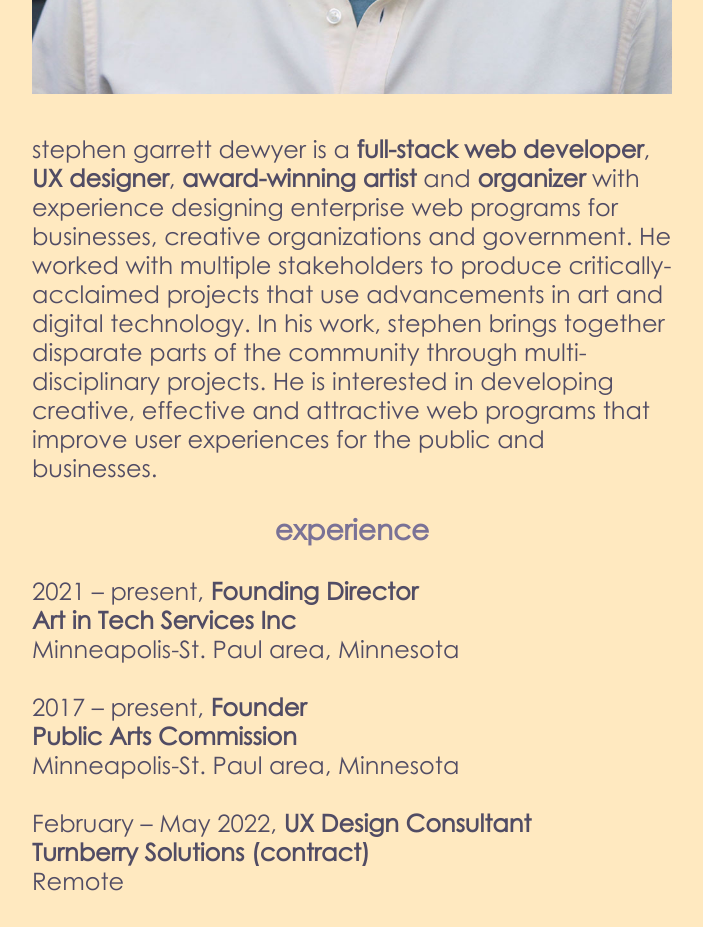
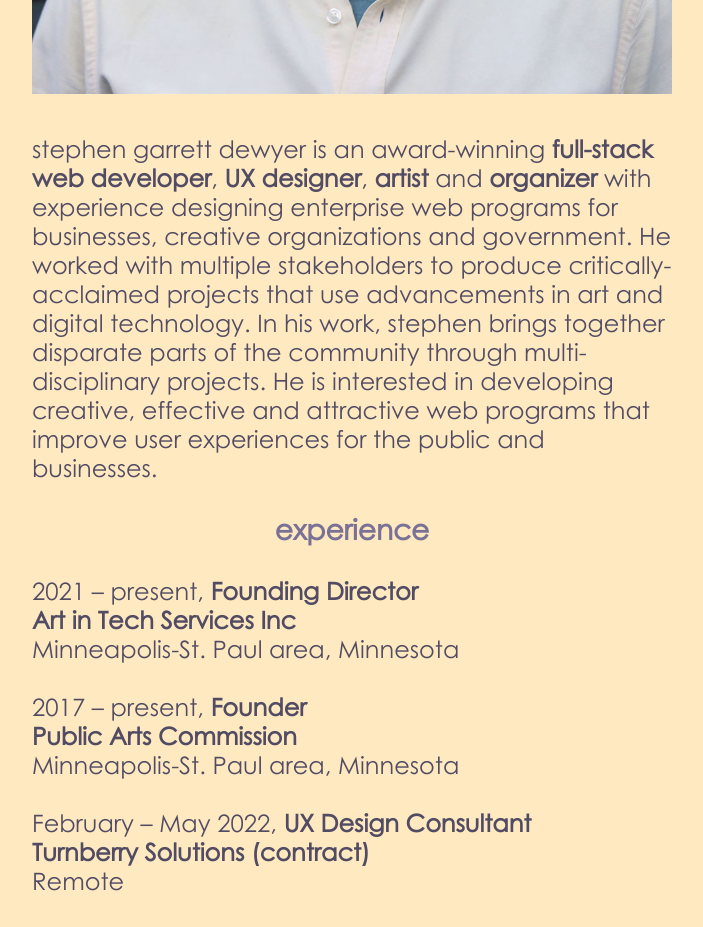
Before and after one commit to stephendewyer/stephendewyerwebwork, a Next.js app: page /about in a window 1280 px wide. Shown: the part 860-1787 px from the top of the page, without its empty margins (288-991 px from the left). Built offline with nearby package versions, Linux system fonts and the light colour scheme.

Commit message:
updating about section

```diff
--- a/pages/about/index.js
+++ b/pages/about/index.js
@@ -22,7 +22,7 @@ const AboutPage = () => {
                     <Image src={stephen_dewyer_profile} layout="responsive" alt="stephen dewyer profile image" />
                 </div>
                 <div className={classes.profile_paragraphs}>
-                    <p>stephen garrett dewyer is a <span style={{fontWeight: "bold"}} >full-stack web developer</span>, <span style={{fontWeight: "bold"}} >UX designer</span>, <span style={{fontWeight: "bold"}} >award-winning artist</span> and <span style={{fontWeight: "bold"}} >organizer</span> with experience designing enterprise web programs for businesses, creative organizations and government.
+                    <p>stephen garrett dewyer is an award-winning <span style={{fontWeight: "bold"}} >full-stack web developer</span>, <span style={{fontWeight: "bold"}} >UX designer</span>, <span style={{fontWeight: "bold"}} >artist</span> and <span style={{fontWeight: "bold"}} >organizer</span> with experience designing enterprise web programs for businesses, creative organizations and government.
                         He worked with multiple stakeholders to produce critically-acclaimed projects that use advancements in art and digital technology.
                         In his work, stephen brings together disparate parts of the community through multi-disciplinary projects.
                         He is interested in developing creative, effective and attractive web programs that improve user experiences for the public and businesses.</p>
```
